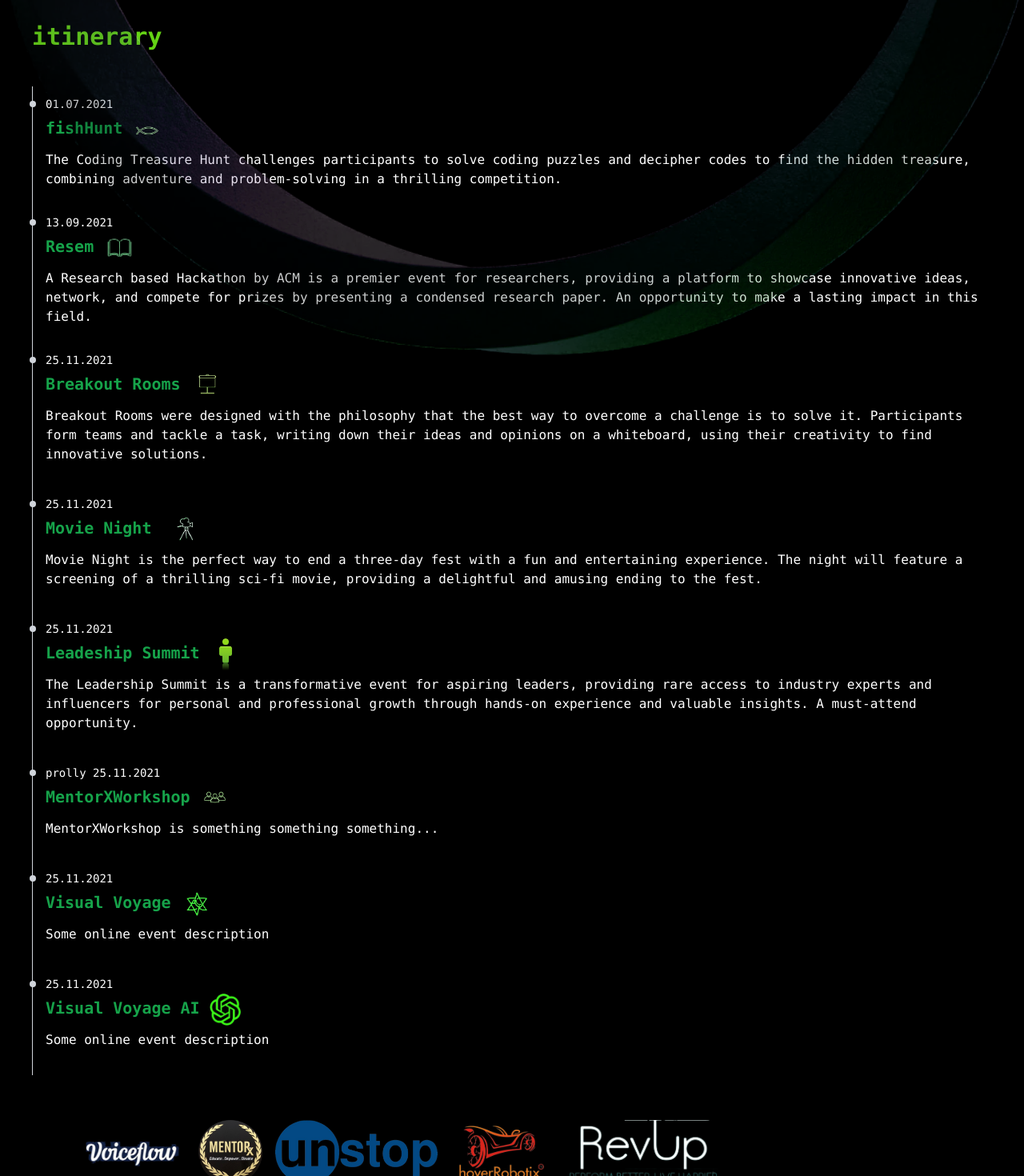
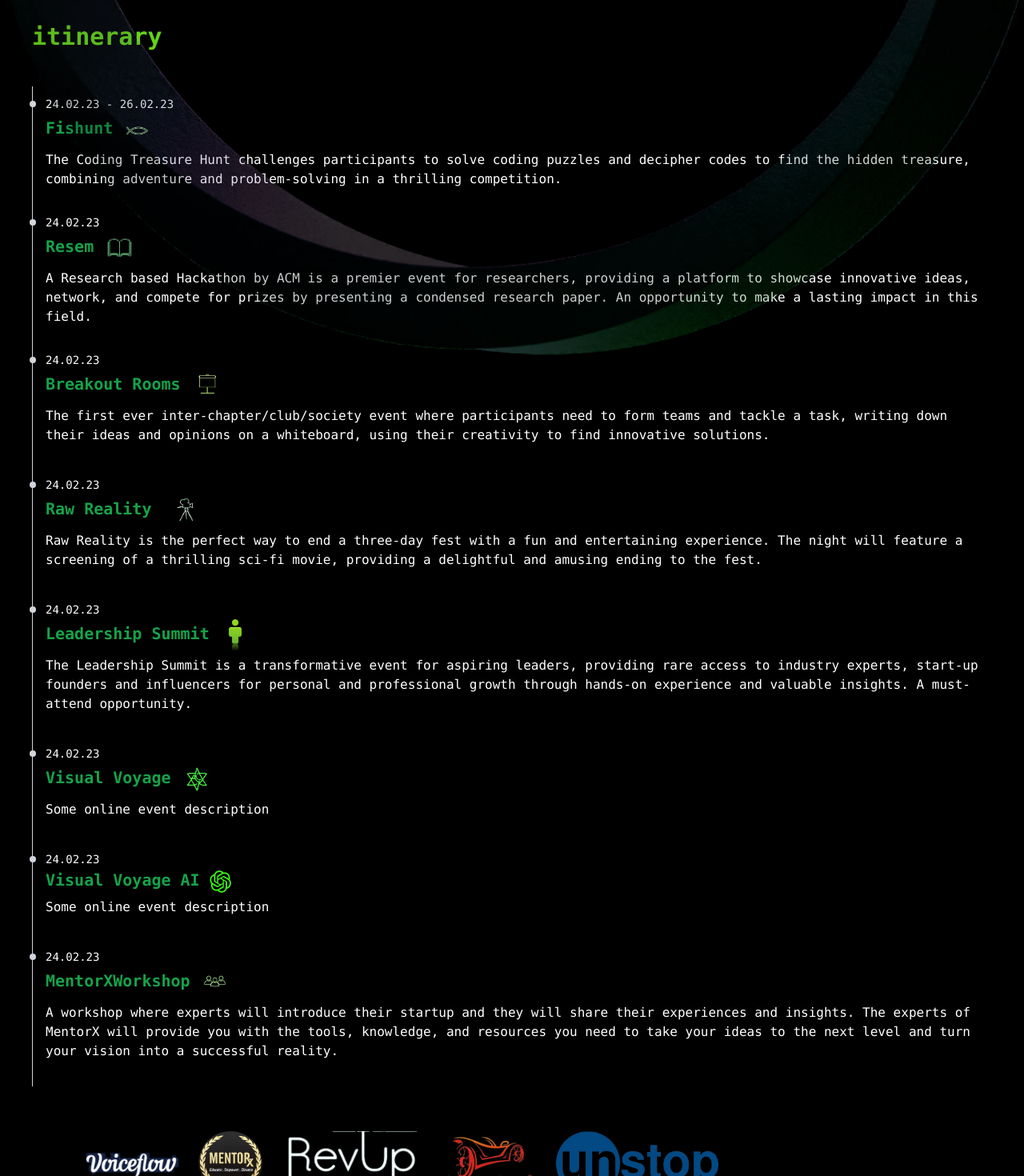
Before and after one commit to abheektripathy/infuturum-ctf, a Next.js app: page /about in a window 1280 px wide. Shown: the part 340-1810 px from the top of the page at 80% size. Built offline with nearby package versions, Linux system fonts and the light colour scheme.

Commit message:
did son=mething

```diff
--- a/app/about/page.tsx
+++ b/app/about/page.tsx
@@ -88,11 +88,11 @@ const Timeline: React.FC = () => {
             <li>
               <div className="flex flex-start items-center pt-3">
                 <div className="bg-gray-300 w-2 h-2 rounded-full -ml-1 mr-3"></div>
-                <p className="font-mono text-white text-sm">01.07.2021</p>
+                <p className="font-mono text-white text-sm">24.02.23 - 26.02.23</p>
               </div>
               <div className="mt-0.5 ml-4 mb-6">
                 <h4 className="text-green-600 font-semibold text-xl mb-1.5 font-mono">
-                  fishHunt <img className="inline h-10" src='fish.png'/>
+                  Fishunt <img className="inline h-10" src='fish.png'/>
                 </h4>
                 <p className="font-mono text-white mb-3">
 
@@ -103,7 +103,7 @@ const Timeline: React.FC = () => {
             <li>
               <div className="flex flex-start items-center pt-2">
                 <div className="bg-gray-300 w-2 h-2 rounded-full -ml-1 mr-3"></div>
-                <p className="font-mono text-white text-sm">13.09.2021</p>
+                <p className="font-mono text-white text-sm">24.02.23</p>
               </div>
               <div className="mt-0.5 ml-4 mb-6">
                 <h4 className="text-green-600 font-semibold text-xl mb-1.5 font-mono">
@@ -118,63 +118,49 @@ const Timeline: React.FC = () => {
             <li>
               <div className="flex flex-start items-center pt-2">
                 <div className="bg-gray-300 w-2 h-2 rounded-full -ml-1 mr-3"></div>
-                <p className="font-mono text-white text-sm">25.11.2021</p>
+                <p className="font-mono text-white text-sm">24.02.23</p>
               </div>
               <div className="mt-0.5 ml-4 pb-5">
                 <h4 className="text-green-600 font-semibold text-xl mb-1.5 font-mono">
                 Breakout Rooms <img className="inline h-10" src='whiteboard.png'/>
                 </h4>
                 <p className="font-mono text-white mb-3">
-                Breakout Rooms were designed with the philosophy that the best way to overcome a challenge is to solve it. Participants form teams and tackle a task, writing down their ideas and opinions on a whiteboard, using their creativity to find innovative solutions.
+                The first ever inter-chapter/club/society event where participants need to form teams and tackle a task, writing down their ideas and opinions on a whiteboard, using their creativity to find innovative solutions.
                 </p>
               </div>
             </li>
             <li>
               <div className="flex flex-start items-center pt-2">
                 <div className="bg-gray-300 w-2 h-2 rounded-full -ml-1 mr-3"></div>
-                <p className="font-mono text-white text-sm">25.11.2021</p>
+                <p className="font-mono text-white text-sm">24.02.23</p>
               </div>
               <div className="mt-0.5 ml-4 pb-5">
                 <h4 className="text-green-600 font-semibold text-xl mb-1.5 font-mono">
-                  Movie Night <img className="inline h-10" src='cinema.png'/>
+                  Raw Reality <img className="inline h-10" src='cinema.png'/>
                 </h4>
                 <p className="font-mono text-white mb-3">
-                Movie Night is the perfect way to end a three-day fest with a fun and entertaining experience. The night will feature a screening of a thrilling sci-fi movie, providing a delightful and amusing ending to the fest.
+                Raw Reality is the perfect way to end a three-day fest with a fun and entertaining experience. The night will feature a screening of a thrilling sci-fi movie, providing a delightful and amusing ending to the fest.
                 </p>
               </div>
             </li>
             <li>
               <div className="flex flex-start items-center pt-2">
                 <div className="bg-gray-300 w-2 h-2 rounded-full -ml-1 mr-3"></div>
-                <p className="font-mono text-white text-sm">25.11.2021</p>
+                <p className="font-mono text-white text-sm">24.02.23</p>
               </div>
               <div className="mt-0.5 ml-4 pb-5">
                 <h4 className="text-green-600 font-semibold text-xl mb-1.5 font-mono">
-                 Leadeship Summit <img className="inline h-10" src='leader.png'/>
+                 Leadership Summit <img className="inline h-10" src='leader.png'/>
                 </h4>
                 <p className="font-mono text-white mb-3">
-                The Leadership Summit is a transformative event for aspiring leaders, providing rare access to industry experts and influencers for personal and professional growth through hands-on experience and valuable insights. A must-attend opportunity.
+                The Leadership Summit is a transformative event for aspiring leaders, providing rare access to industry experts, start-up founders and influencers for personal and professional growth through hands-on experience and valuable insights. A must-attend opportunity.
                 </p>
               </div>
             </li>
             <li>
               <div className="flex flex-start items-center pt-2">
                 <div className="bg-gray-300 w-2 h-2 rounded-full -ml-1 mr-3"></div>
-                <p className="font-mono text-white text-sm">prolly 25.11.2021</p>
-              </div>
-              <div className="mt-0.5 ml-4 pb-5">
-                <h4 className="text-green-600 font-semibold text-xl mb-1.5 font-mono">
-                  MentorXWorkshop <img className="inline h-10" src='workshop.png'/>
-                </h4>
-                <p className="font-mono text-white mb-3">
-                MentorXWorkshop is something something something...
-                </p>
-              </div>
-            </li>
-            <li>
-              <div className="flex flex-start items-center pt-2">
-                <div className="bg-gray-300 w-2 h-2 rounded-full -ml-1 mr-3"></div>
-                <p className="font-mono text-white text-sm">25.11.2021</p>
+                <p className="font-mono text-white text-sm">24.02.23</p>
               </div>
               <div className="mt-0.5 ml-4 pb-5">
                 <h4 className="text-green-600 font-semibold text-xl mb-1.5 font-mono">
@@ -188,14 +174,28 @@ const Timeline: React.FC = () => {
             <li>
               <div className="flex flex-start items-center pt-2">
                 <div className="bg-gray-300 w-2 h-2 rounded-full -ml-1 mr-3"></div>
-                <p className="font-mono text-white text-sm">25.11.2021</p>
+                <p className="font-mono text-white text-sm">24.02.23</p>
               </div>
               <div className="mt-0.5 ml-4 pb-5">
                 <h4 className="text-green-600 font-semibold text-xl mb-1.5 font-mono">
-                  Visual Voyage AI <img className="inline h-10" src='visual_voyage_ai.png'/>
+                  Visual Voyage AI <img className="inline h-7" src='visual_voyage_ai.png'/>
                 </h4>
                 <p className="font-mono text-white mb-3">
                 Some online event description
+                </p>
+              </div>
+            </li>
+            <li>
+              <div className="flex flex-start items-center pt-2">
+                <div className="bg-gray-300 w-2 h-2 rounded-full -ml-1 mr-3"></div>
+                <p className="font-mono text-white text-sm">24.02.23</p>
+              </div>
+              <div className="mt-0.5 ml-4 pb-5">
+                <h4 className="text-green-600 font-semibold text-xl mb-1.5 font-mono">
+                  MentorXWorkshop <img className="inline h-10" src='workshop.png'/>
+                </h4>
+                <p className="font-mono text-white mb-3">
+                A workshop where experts will introduce their startup and they will share their experiences and insights. The experts of MentorX will provide you with the tools, knowledge, and resources you need to take your ideas to the next level and turn your vision into a successful reality.
                 </p>
               </div>
             </li>
@@ -209,13 +209,13 @@ const Timeline: React.FC = () => {
     <img src="/mentorx.png" className="rounded-box h-20" />
   </div>
   <div className="carousel-item">
-    <img src="/unstop.png" className="rounded-box h-20" />
+    <img src="/rev-up.png" className="rounded-box h-20" />
   </div>
   <div className="carousel-item">
     <img src="/hoverRobotix.png" className="rounded-box h-20" />
   </div>
   <div className="carousel-item">
-    <img src="/rev-up.png" className="rounded-box h-20"/>
+    <img src="/unstop.png" className="rounded-box h-20"/>
   </div>
 </div>
 </div>
```
